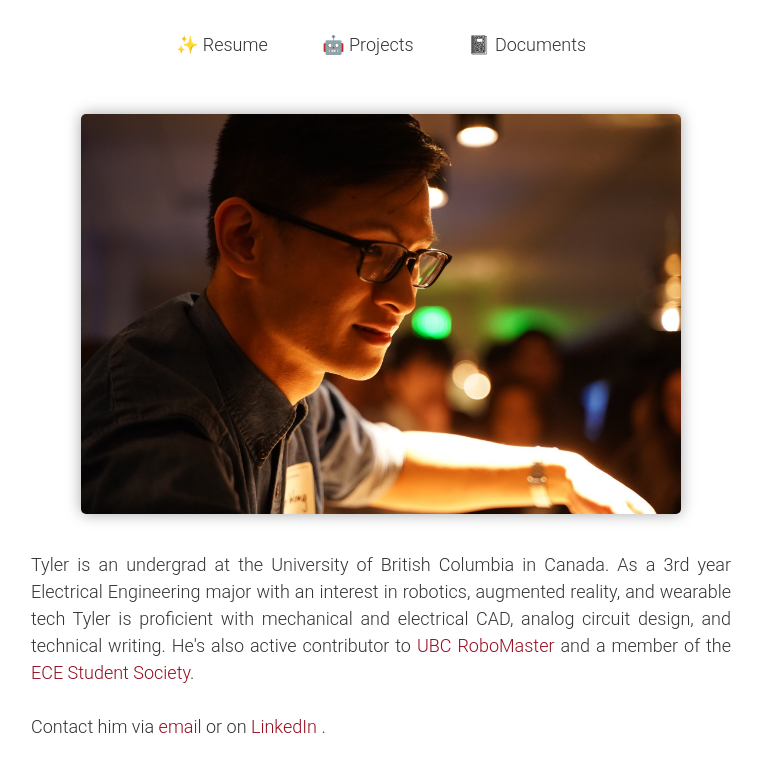
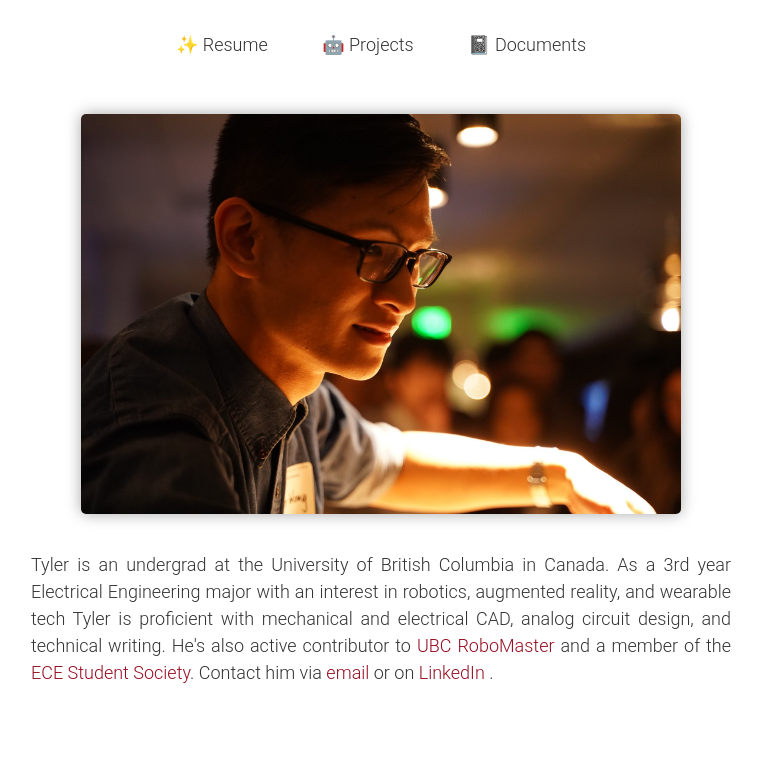
Before and after one commit to tylerqwong/tylerqwong.github.io, a plain HTML site: page index.html in a window 1280 px wide. Shown: the part 116-880 px from the top of the page, without its empty margins (259-1021 px from the left). Drawn offline with Linux system fonts and the light colour scheme; a web font is replaced by a local one.

Commit message:
Fixed email hyper-linking

```diff
--- a/index.html
+++ b/index.html
@@ -47,9 +47,7 @@
     active contributor to <a href = "https://www.instagram.com/ubcrobomaster/"><span>
     UBC RoboMaster</span></a> and a member of the
     <a href = "http://ubcecess.com/"> <span> ECE Student Society</span></a>.
-    </p>
-
-    <p>Contact him via <a href = "tylerqwong@gmail.com"><span>email</span></a>
+    Contact him via <a href = "mailto:tylerqwong@gmail.com"><span>email</span></a>
     or on <a href = "https://www.linkedin.com/in/tylerqwong/"><span>LinkedIn
     </span></a>.</p>
   </div>
```
